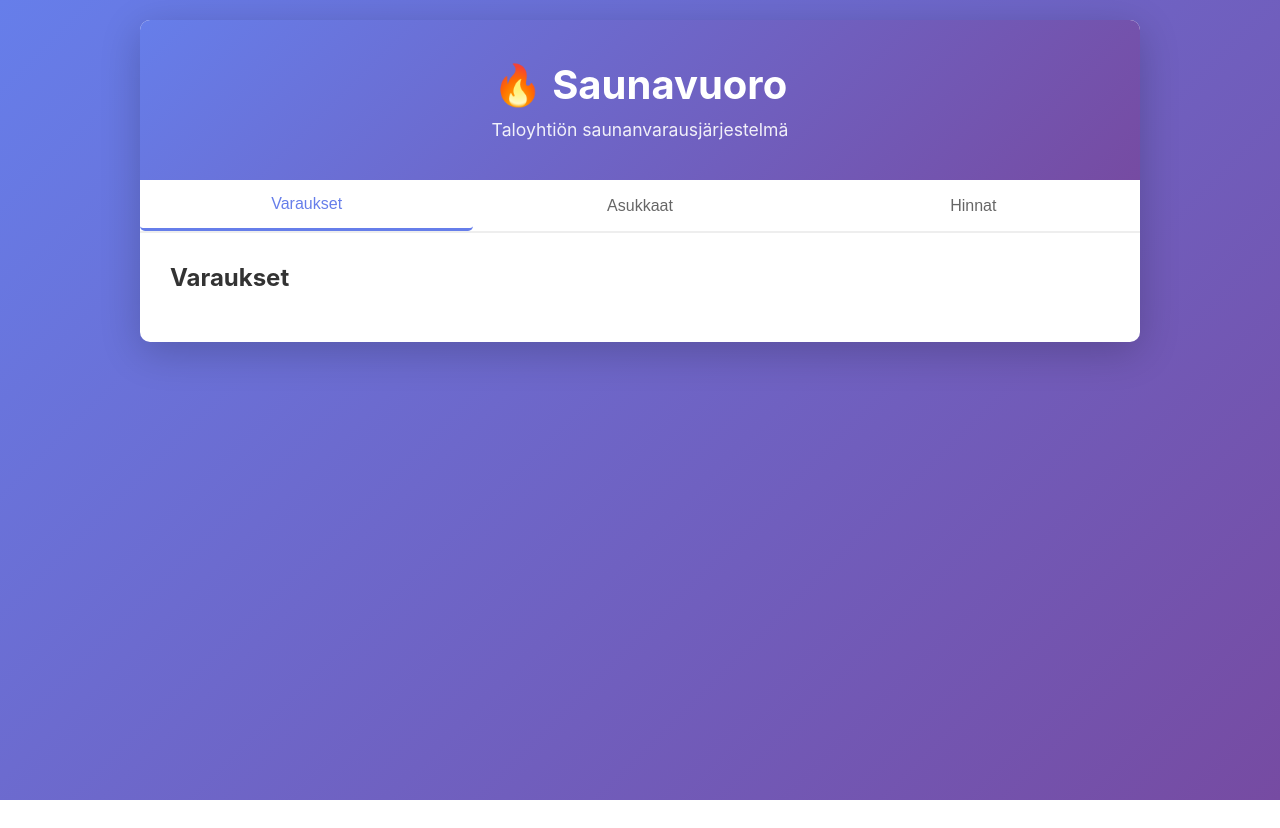
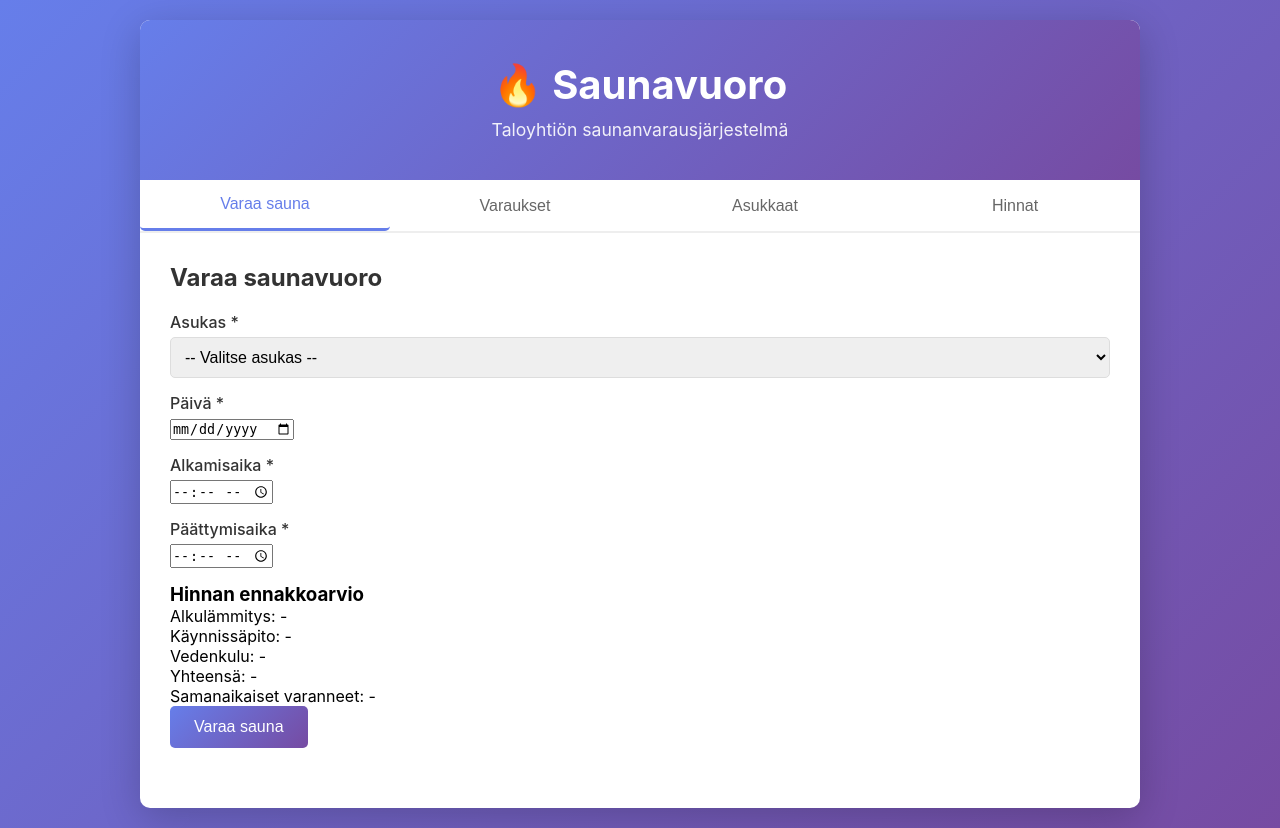
Before and after one commit to MakeKake74/saunavuoro, a Flask app: page / in a window 1280 px wide. Before the commit the page ends 800 px from the top, so only its background shows below. Run offline with Flask 3, Linux system fonts and the light colour scheme; data that the repository does not hold is empty.

Commit message:
Update web UI for booking sauna - calendar date picker, time selection, price preview

```diff
--- a/templates/index.html
+++ b/templates/index.html
@@ -14,55 +14,153 @@
         </header>
 
         <nav class="tabs">
-            <button class="tab-button active" data-tab="bookings">Varaukset</button>
+            <button class="tab-button active" data-tab="booking">Varaa sauna</button>
+            <button class="tab-button" data-tab="bookings">Varaukset</button>
             <button class="tab-button" data-tab="residents">Asukkaat</button>
             <button class="tab-button" data-tab="pricing">Hinnat</button>
         </nav>
 
+        <!-- Varaa sauna -->
+        <section id="booking" class="tab-content active">
+            <h2>Varaa saunavuoro</h2>
+
+            <form id="booking-form">
+                <div class="form-group">
+                    <label for="resident">Asukas *</label>
+                    <select id="resident" required>
+                        <option value="">-- Valitse asukas --</option>
+                    </select>
+                </div>
+
+                <div class="form-group">
+                    <label for="booking-date">Päivä *</label>
+                    <input type="date" id="booking-date" required>
+                </div>
+
+                <div class="form-row">
+                    <div class="form-group">
+                        <label for="start-time">Alkamisaika *</label>
+                        <input type="time" id="start-time" required>
+                    </div>
+                    <div class="form-group">
+                        <label for="end-time">Päättymisaika *</label>
+                        <input type="time" id="end-time" required>
+                    </div>
+                </div>
+
+                <div id="price-preview" class="price-preview hidden">
+                    <h3>Hinnan ennakkoarvio</h3>
+                    <div class="price-breakdown">
+                        <div class="price-item">
+                            <span>Alkulämmitys:</span>
+                            <span class="price-value" id="preview-heating">-</span>
+                        </div>
+                        <div class="price-item">
+                            <span>Käynnissäpito:</span>
+                            <span class="price-value" id="preview-maintenance">-</span>
+                        </div>
+                        <div class="price-item">
+                            <span>Vedenkulu:</span>
+                            <span class="price-value" id="preview-water">-</span>
+                        </div>
+                        <div class="price-item total">
+                            <span>Yhteensä:</span>
+                            <span class="price-value" id="preview-total">-</span>
+                        </div>
+                        <div class="price-note">
+                            Samanaikaiset varanneet: <span id="preview-residents">-</span>
+                        </div>
+                    </div>
+                </div>
+
+                <div id="booking-message" class="hidden"></div>
+
+                <button type="submit" class="btn-primary">Varaa sauna</button>
+            </form>
+        </section>
+
         <!-- Varaukset -->
-        <section id="bookings" class="tab-content active">
-            <h2>Varaukset</h2>
-            <div id="bookings-list"></div>
+        <section id="bookings" class="tab-content">
+            <h2>Kaikki varaukset</h2>
+            <div id="bookings-list" class="bookings-list"></div>
         </section>
 
         <!-- Asukkaat -->
         <section id="residents" class="tab-content">
             <h2>Asukkaat</h2>
             <form id="resident-form">
-                <input type="text" placeholder="Nimi" required>
-                <input type="text" placeholder="Asunto" required>
-                <input type="email" placeholder="Sähköposti">
-                <input type="tel" placeholder="Puhelin">
-                <button type="submit">Lisää asukas</button>
+                <div class="form-row">
+                    <div class="form-group">
+                        <label for="resident-name">Nimi *</label>
+                        <input type="text" id="resident-name" placeholder="Nimi" required>
+                    </div>
+                    <div class="form-group">
+                        <label for="resident-apartment">Asunto *</label>
+                        <input type="text" id="resident-apartment" placeholder="Asunto" required>
+                    </div>
+                </div>
+                <div class="form-row">
+                    <div class="form-group">
+                        <label for="resident-email">Sähköposti</label>
+                        <input type="email" id="resident-email" placeholder="Sähköposti">
+                    </div>
+                    <div class="form-group">
+                        <label for="resident-phone">Puhelin</label>
+                        <input type="tel" id="resident-phone" placeholder="Puhelin">
+                    </div>
+                </div>
+                <button type="submit" class="btn-primary">Lisää asukas</button>
             </form>
-            <div id="residents-list"></div>
+            <div id="residents-list" class="residents-list"></div>
         </section>
 
         <!-- Hinnat -->
         <section id="pricing" class="tab-content">
             <h2>Hinnat ja konfiguraatio</h2>
             <form id="pricing-form">
+                <div class="pricing-section">
+                    <h3>Sähkö ja lämmitys</h3>
+                    <div class="form-row">
                         <div class="form-group">
-                    <label>Sähkö (€/kW)</label>
-                    <input type="number" id="electricity" step="0.01" min="0">
+                            <label for="electricity">Sähkön hinta (€/kWh)</label>
+                            <input type="number" id="electricity" step="0.01" min="0" required>
                         </div>
                         <div class="form-group">
-                    <label>Vesi (€/m³)</label>
-                    <input type="number" id="water" step="0.01" min="0">
+                            <label for="heating_power">Alkulämmitysteho (kW)</label>
+                            <input type="number" id="heating_power" step="0.1" min="0" required>
                         </div>
                         <div class="form-group">
-                    <label>Saunan lämmitysvoima (kW)</label>
-                    <input type="number" id="heating_power" step="0.1" min="0">
+                            <label for="heating_duration">Alkulämmitysaika (min)</label>
+                            <input type="number" id="heating_duration" min="0" required>
+                        </div>
+                    </div>
+                </div>
+
+                <div class="pricing-section">
+                    <h3>Käynnissäpito</h3>
+                    <div class="form-row">
+                        <div class="form-group">
+                            <label for="maintenance_power">Käynnissäpitovoima (kW/h)</label>
+                            <input type="number" id="maintenance_power" step="0.1" min="0" required>
+                        </div>
+                    </div>
+                </div>
+
+                <div class="pricing-section">
+                    <h3>Vesi</h3>
+                    <div class="form-row">
+                        <div class="form-group">
+                            <label for="water">Veden hinta (€/m³)</label>
+                            <input type="number" id="water" step="0.01" min="0" required>
                         </div>
                         <div class="form-group">
-                    <label>Lämmitysaika (minuuttia)</label>
-                    <input type="number" id="heating_duration" min="0">
+                            <label for="water_consumption">Veden kulutus (m³/h)</label>
+                            <input type="number" id="water_consumption" step="0.001" min="0" required>
                         </div>
-                <div class="form-group">
-                    <label>Veden kulutus (m³/h)</label>
-                    <input type="number" id="water_consumption" step="0.01" min="0">
                     </div>
-                <button type="submit">Tallenna hinnat</button>
+                </div>
+
+                <button type="submit" class="btn-primary">Tallenna hinnat</button>
             </form>
         </section>
     </div>
```
Lines whose indentation alone changed are shown as unchanged.
